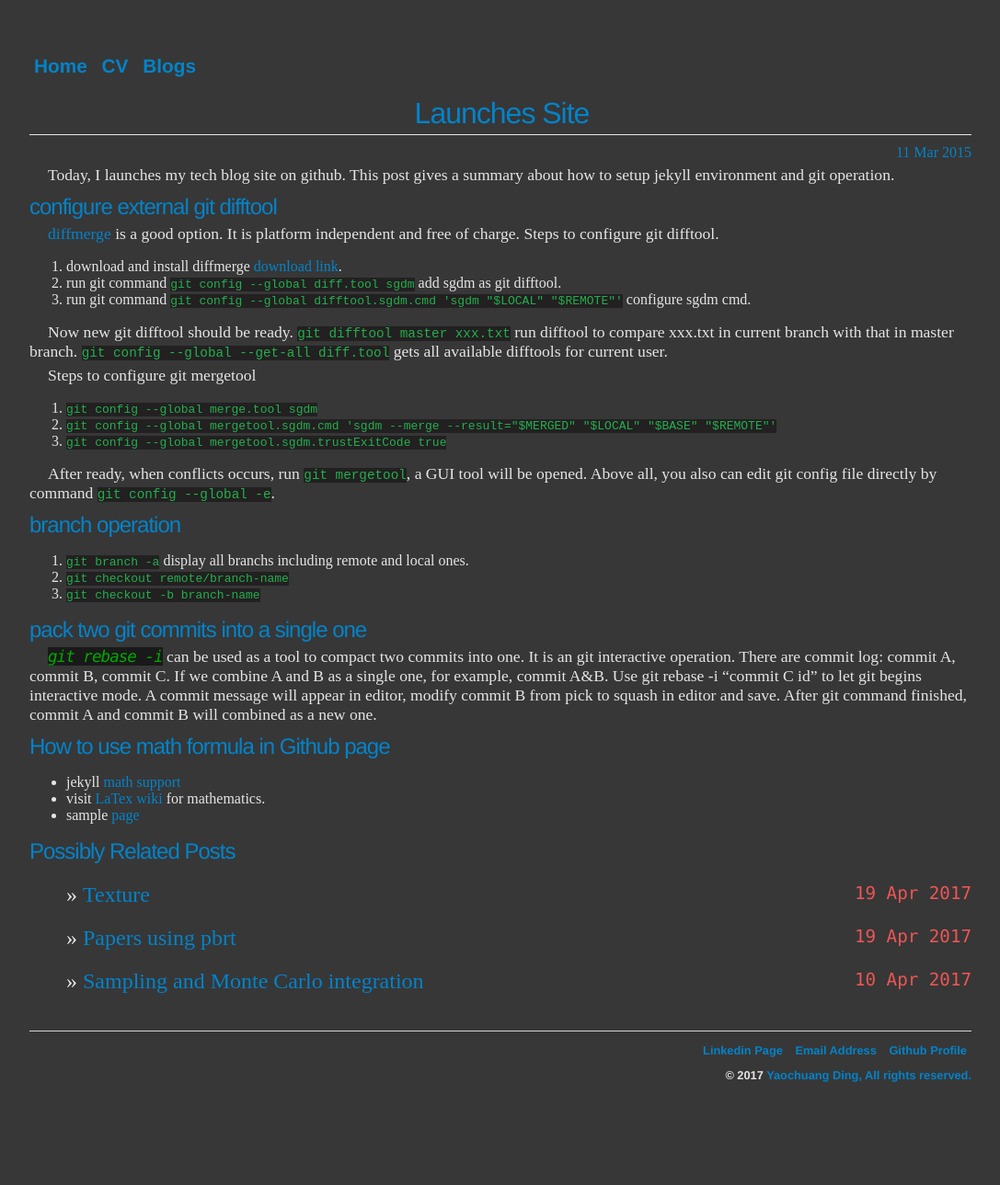
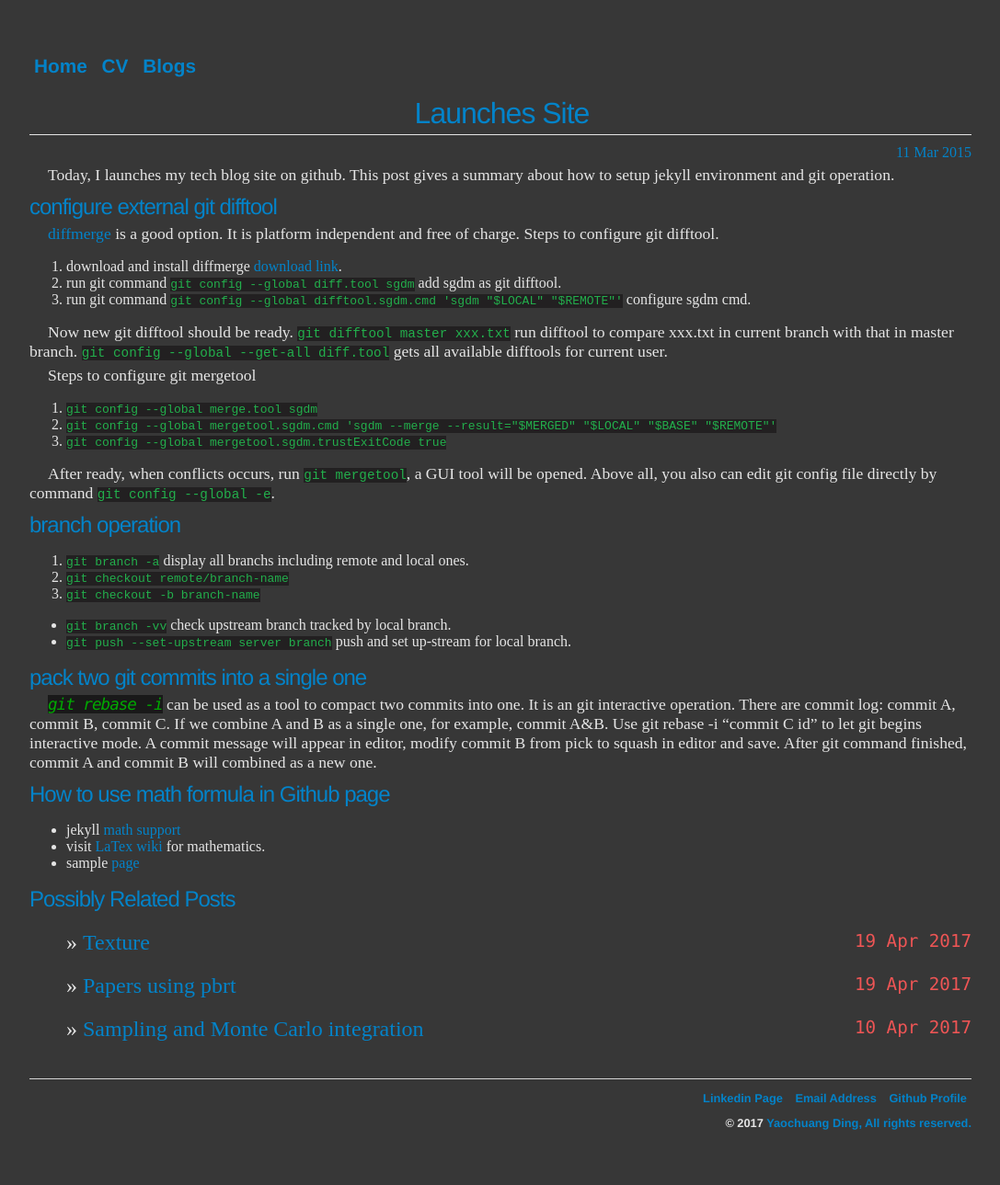
Before and after one commit to ychding11/ychding11.github.io, a Jekyll site: the page built from _posts/2015-03-12-site-launched.md, in a window 1280 px wide. Shown: the whole page at 92% size, without its empty margins (96-1183 px from the left). Built offline with Jekyll 4.4.1, drawn with Linux system fonts in a browser that asks for light colours; before the commit the page ends 1237 px from its top, so only the background shows below that.

Commit message:
add branch operation.

```diff
--- a/_posts/2015-03-12-site-launched.md
+++ b/_posts/2015-03-12-site-launched.md
@@ -35,6 +35,9 @@ edit git config file directly by command `git config --global -e`.
 2. `git checkout remote/branch-name`
 3. `git checkout -b branch-name`
 
+- `git branch -vv` check upstream branch tracked by local branch.
+- `git push --set-upstream server branch` push and set up-stream for local branch.
+
 ## pack two git commits into a single one
 
 *git rebase -i* can be used as a tool to compact two commits into one. It is an git interactive operation.
```
